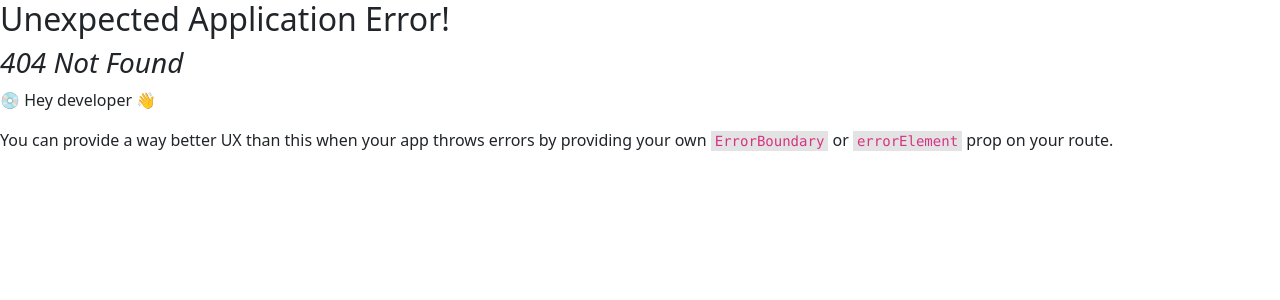
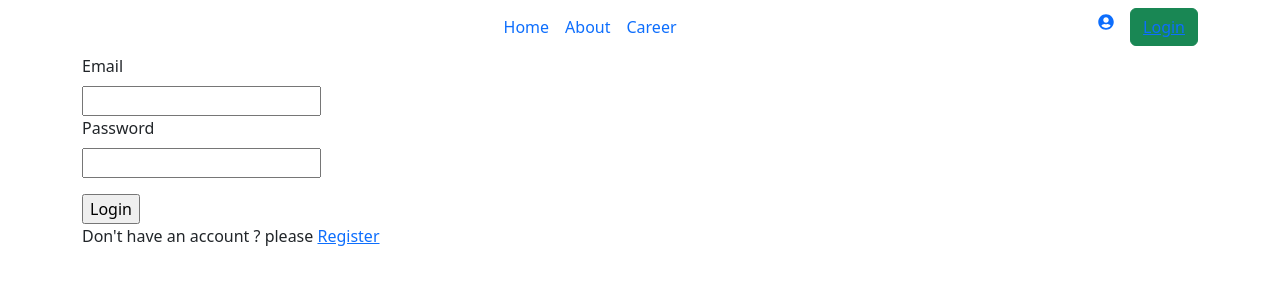
Before and after one commit to Himlaoy/happy-raw-css, a React (Vite) app: page /login in a window 1280 px wide. Before the commit this address had no page. Shown: the top 300 px of the page. Built offline with nearby package versions, Linux system fonts and the light colour scheme.

Commit message:
all done

```diff
--- /dev/null
+++ b/src/Page/Register/Login.jsx
@@ -0,0 +1,24 @@
+import React from 'react';
+import { Button, Container } from 'react-bootstrap';
+import { Form, Link } from 'react-router-dom';
+
+const Login = () => {
+    return (
+        <Container className='mx-auto  w-96' >
+            <Form >
+                <div>
+                    <label className='d-block mb-2' htmlFor="email">Email</label>
+                    <input type="email" name="email" required id="email" />
+                </div>
+                <div>
+                    <label className='d-block mb-2 ' htmlFor="password">Password</label>
+                    <input type="password" name="password" required id="password" />
+                </div>
+                <input className='mt-3 ' type="submit" value="Login" />
+            </Form>
+            <p>Don't have an account ? please <Link to="/register">Register</Link></p>
+        </Container>
+    );
+};
+
+export default Login;
--- a/src/Provider/AuthProvider.jsx
+++ b/src/Provider/AuthProvider.jsx
@@ -2,7 +2,7 @@ import React, { createContext } from 'react';
 export const AuthContext = createContext(null)
 
 const AuthProvider = ({children}) => {
-    const user = {NickName: 'stweart'}
+    const user = null
 
     const userInfo = {
         user,
```
Also changed, not shown: src/Page/LogIng/LogIn.jsx (deleted, +0 -11 lines), src/Routes/Route.jsx (+20 -3 lines).
